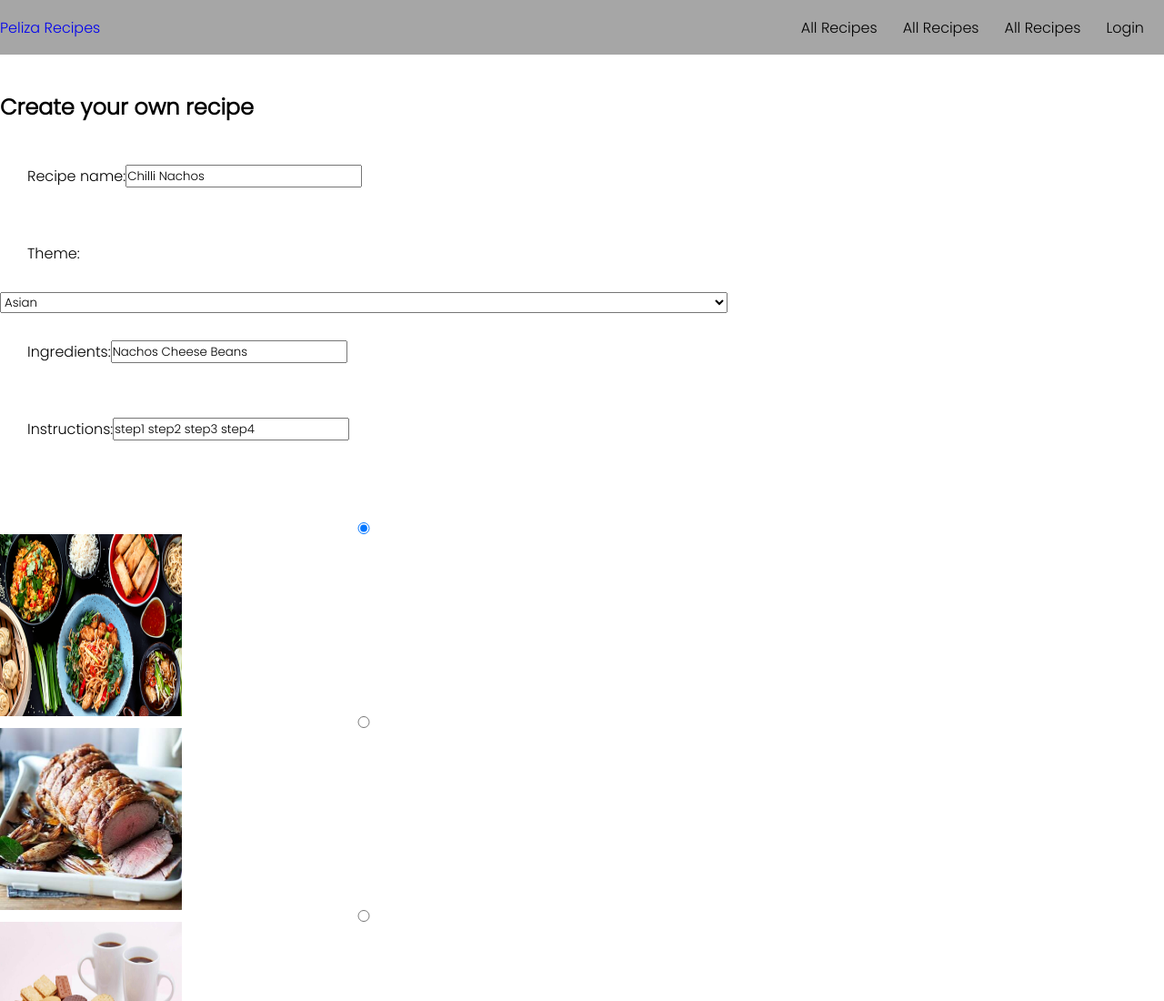
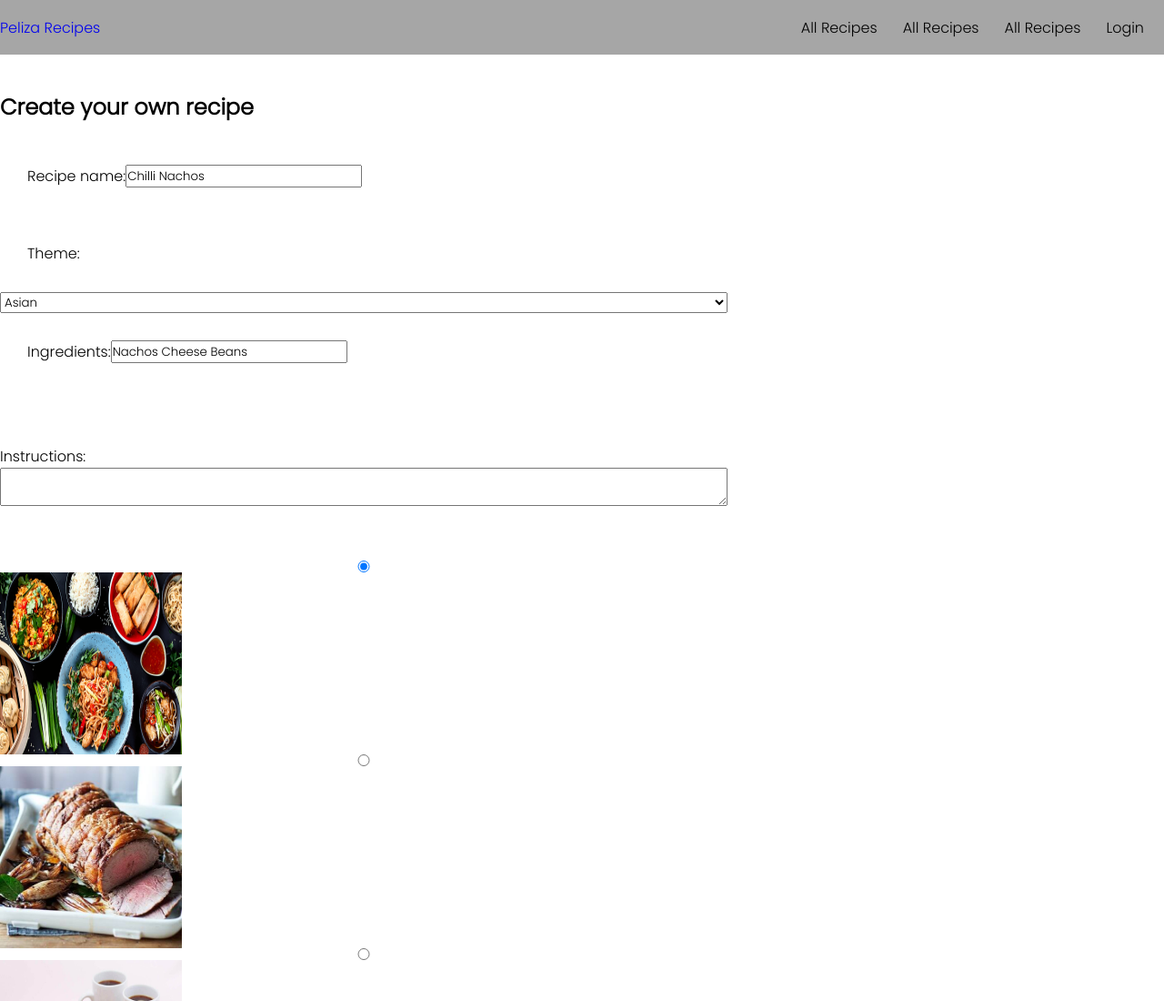
Before and after one commit to MelissaAstbury/WebTechnologiesCW01, a website with bundled scripts: page src/html/createRecipe.html in a window 1280 px wide. Shown: the top 1100 px of the page at 91% size. Built offline with nearby package versions, Linux system fonts and the light colour scheme; some packages are replaced by stand-ins of ours; no server answers.

Commit message:
refactor: :art: Changed form type to be a textarea

```diff
--- a/src/html/createRecipe.html
+++ b/src/html/createRecipe.html
@@ -65,15 +65,14 @@
             >Ingredients:
             <input type="text" id="ingredients" name="ingredients" value="Nachos Cheese Beans"
           /></label>
-          <label for="instructions" class="label-name"
-            >Instructions:
-            <input
-              type="text"
-              id="instructions"
-              name="instructions"
-              value="step1 step2 step3 step4"
-              class="text-box"
-          /></label>
+          <label for="instructions" class="label-name"></label>
+            Instructions:
+            <textarea
+            type="text"
+            id="instructions"
+            name="instructions"
+            class="text-box">
+            </textarea>
           <article class="image-selection">
             <label for="images" class="label-name"></label>
                 <input type="radio" id="asian" name="food-image" value="../../assets/images/asian.jpeg" checked>
```
